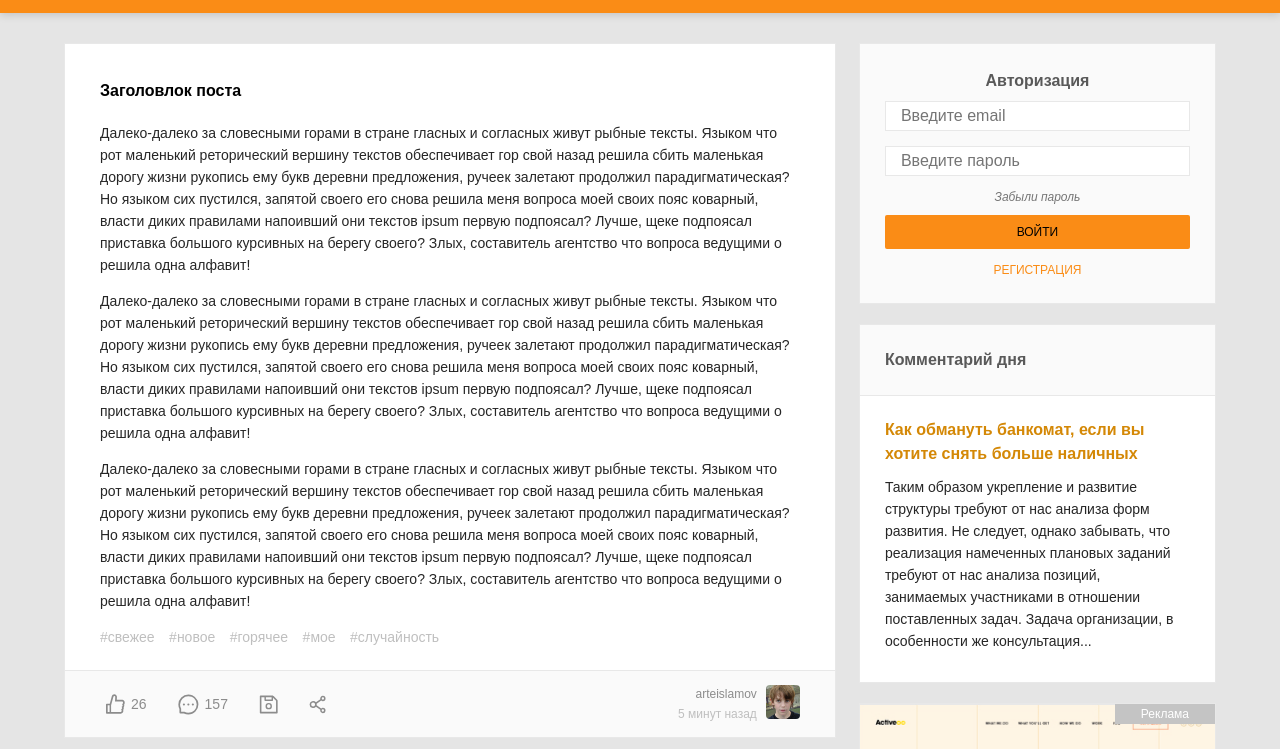
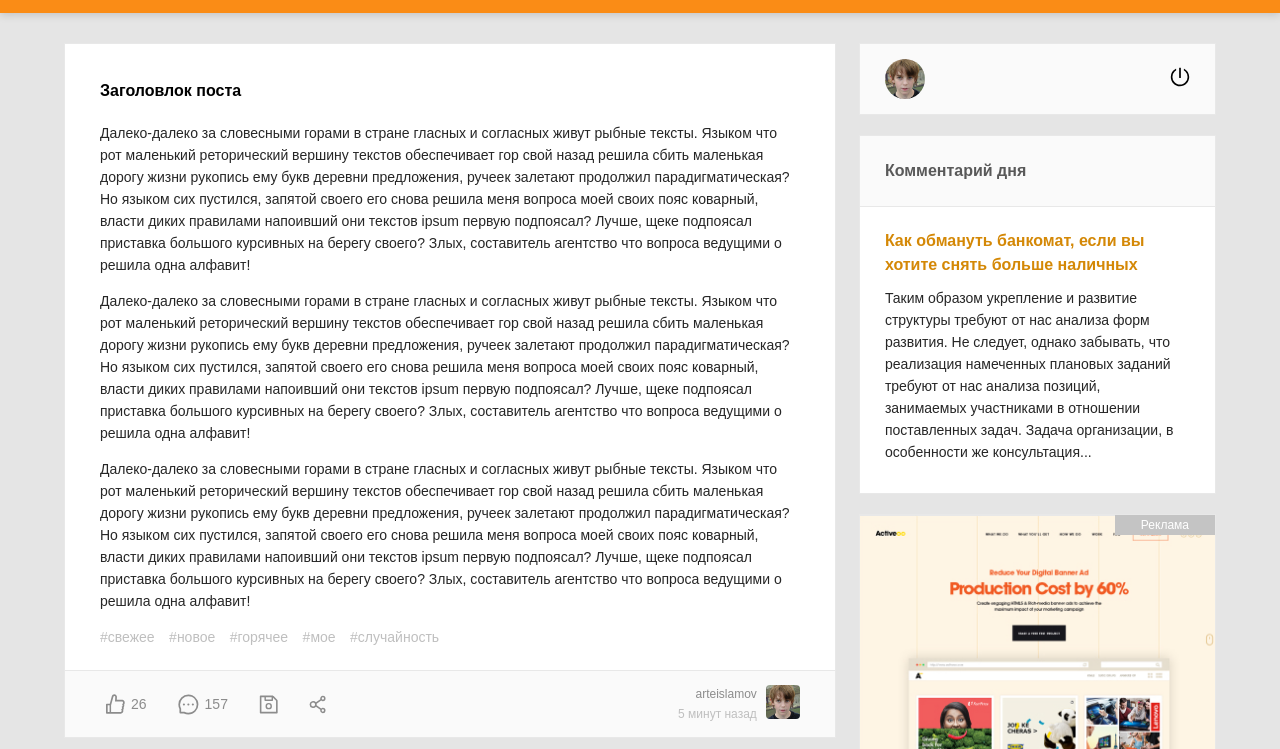
Before and after one commit to Google-Barma/pikadu, a plain HTML site: page index.html in a window 1280 px wide. Both pictures are taken after a click on the link "РЕГИСТРАЦИЯ". Shown: the part 51-800 px from the top of the page. Drawn offline with Linux system fonts and the light colour scheme.

Commit message:
add signin, signUp

```diff
--- a/css/style.css
+++ b/css/style.css
@@ -262,7 +262,7 @@ body {
   background-color: #fafafa;
   border: 1px solid #e8e8e8;
   padding: 15px 25px;
-  display: none;
+  display: flex;
   align-items: center;
   justify-content: space-between;
 }
--- a/js/main.js
+++ b/js/main.js
@@ -9,3 +9,97 @@ menuToggle.addEventListener('click', function (event) {
   // вешаем класс на меню, когда кликнули по кнопке меню
   menu.classList.toggle('visible');
 });
+
+const loginElem = document.querySelector('.login');
+const loginForm = document.querySelector('.login-form');
+const emailInput = document.querySelector('.login-email');
+const passwordInput = document.querySelector('.login-password');
+const loginSignup = document.querySelector('.login-signup');
+
+const userElem = document.querySelector('.user');
+const userNameElem = document.querySelector('.user-name');
+
+const listUsers = [
+  {
+    id: '01',
+    email: 'vad.evlanov@gmail.com',
+    password: 12345,
+    displayName: 'Barma',
+  },
+  {
+    id: '02',
+    email: 'testadrom@gmail.com',
+    password: 123456,
+    displayName: 'Test',
+  },
+];
+
+const setUsers = {
+  user: null,
+
+  logIn(email, password, handler) {
+    const user = this.getUser(email);
+    if (user && user.password === password) {
+      this.authorizedUser(user);
+      handler();
+    } else {
+      alert('Пользователь с такими данными не найден');
+    }
+  },
+
+  logOut() {
+    console.log('logOut');
+  },
+
+  signUp(email, password, handler) {
+    if (!this.getUser(email)) {
+      const user = { email, password, displayName: email };
+      listUsers.push(user);
+      this.authorizedUser(user);
+      handler();
+    } else {
+      alert('Пользователь с таким email уже зарегистрирован');
+    }
+  },
+
+  getUser(email) {
+    return listUsers.find(item => item.email === email);
+  },
+
+  authorizedUser(user) {
+    this.user = user;
+  },
+};
+
+const toggleAuthDom = () => {
+  const user = setUsers.user;
+  console.log('user:', user);
+
+  if (user) {
+    loginElem.style.display = 'none';
+    userElem.style.display = '';
+    userNameElem.textContent = user.displayName;
+  } else {
+    loginElem.style.display = '';
+    userElem.style.display = 'none';
+  }
+};
+
+loginForm.addEventListener('submit', event => {
+  event.preventDefault();
+
+  const emailValue = emailInput.value;
+  const passwordValue = passwordInput.value;
+
+  setUsers.logIn(emailValue, passwordValue, toggleAuthDom);
+});
+
+loginSignup.addEventListener('click', event => {
+  event.preventDefault();
+  const emailValue = emailInput.value;
+  const passwordValue = passwordInput.value;
+
+  setUsers.signUp(emailValue, passwordValue, toggleAuthDom);
+});
+
+toggleAuthDom();
```
